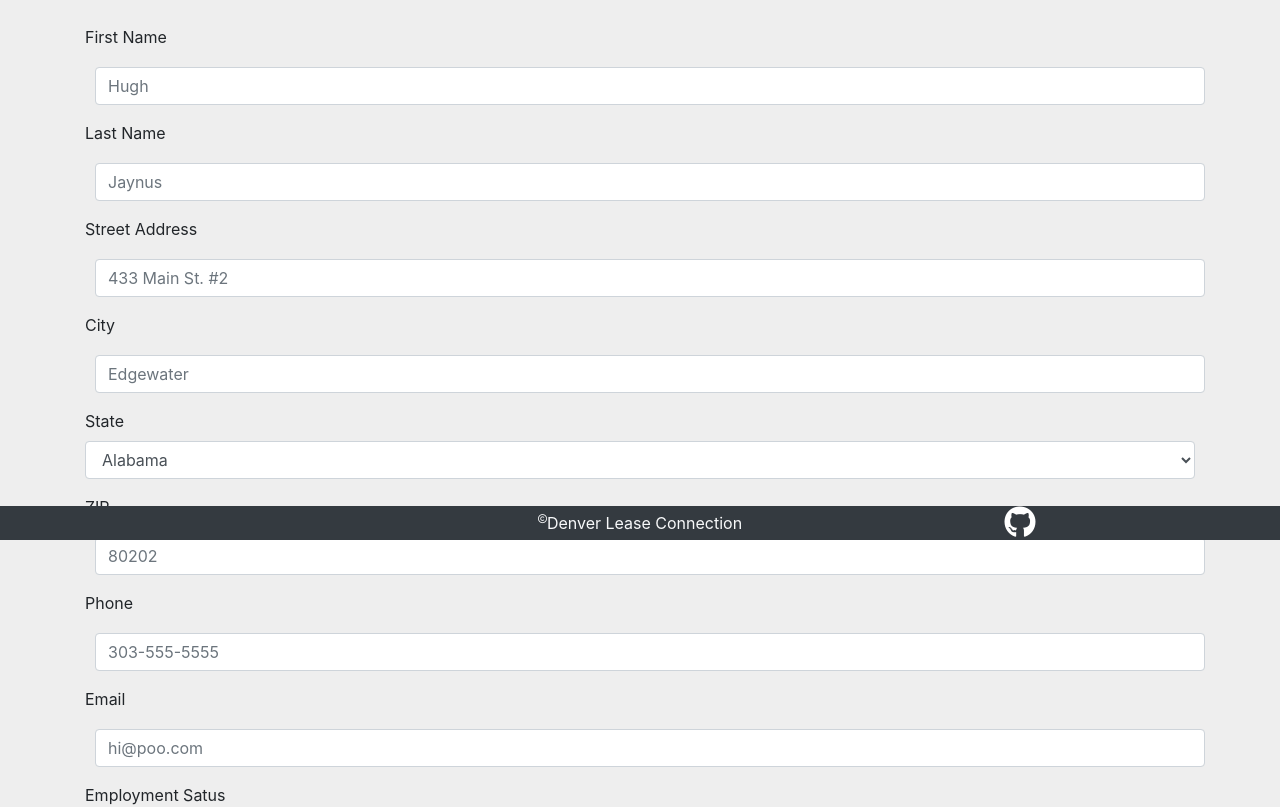
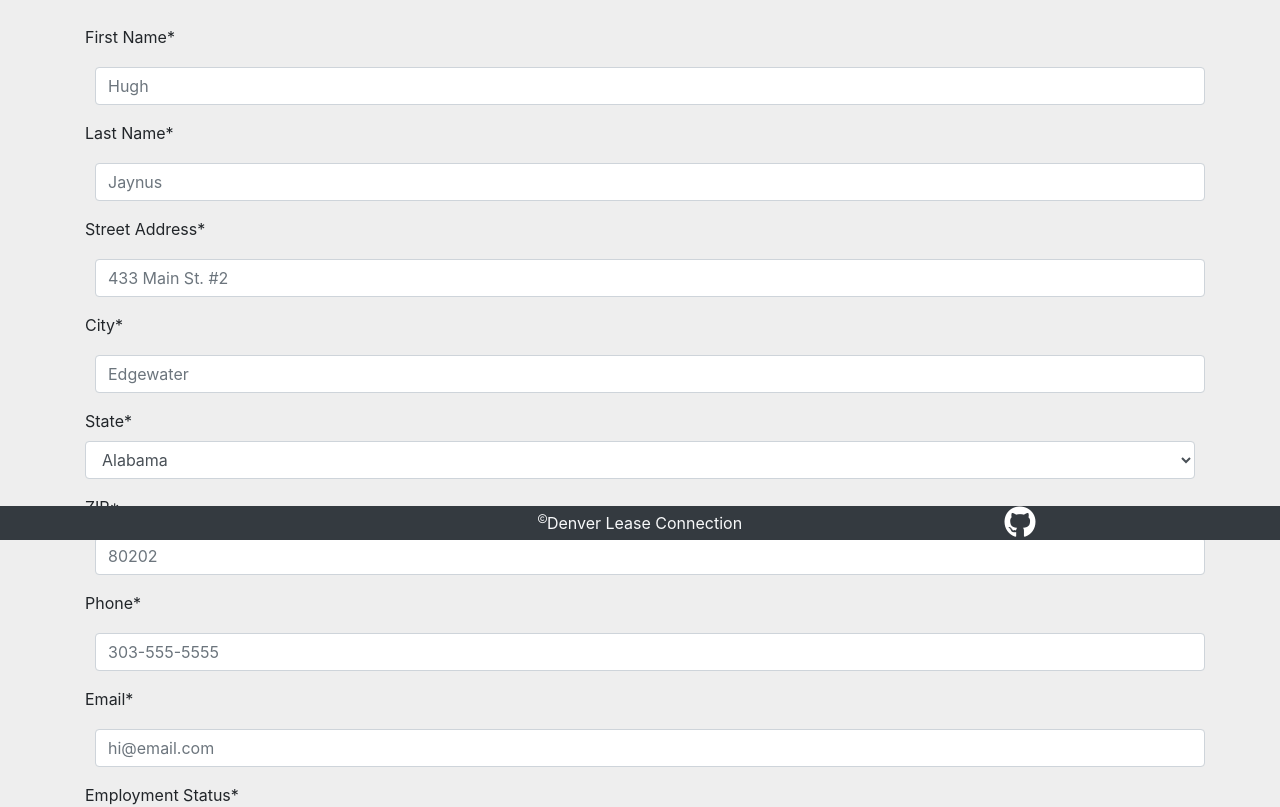
Before and after one commit to gradientus/denver-lease-connection, a React (Create React App) app in the folder client/: page /renterapp in a window 1280 px wide. Shown: the part 260-1067 px from the top of the page. Built offline with nearby package versions, Linux system fonts and the light colour scheme; no server answers; what @pusher/chatkit-client-react would draw is missing.

Commit message:
Adding code to post application information for renters

```diff
--- a/client/src/components/ApplicationForm/index.jsx
+++ b/client/src/components/ApplicationForm/index.jsx
@@ -1,17 +1,7 @@
 import React from "react";
 import RenterNav from "../RenterNav";
-import API from "../../util/API";
-import {
-  Button,
-  Jumbotron,
-  Form,
-  FormGroup,
-  Label,
-  Input,
-  FormText,
-  Col,
-  Row
-} from "reactstrap";
+//import API from "../../util/API";
+import { Button, Jumbotron, Form, FormGroup, Label, Input } from "reactstrap";
 
 const ApplicationForm = props => {
   return (
@@ -23,9 +13,10 @@ const ApplicationForm = props => {
         </Jumbotron>
         <Form>
           <FormGroup>
-            <Label for="firstName">First Name</Label>
+            <Label for="firstName">First Name*</Label>
             <Input
               onChange={props.handleInputChange}
+              value={props.state.firstName}
               type="text"
               name="firstName"
               id="firstNameId"
@@ -33,9 +24,10 @@ const ApplicationForm = props => {
             />
           </FormGroup>
           <FormGroup>
-            <Label for="lastName">Last Name</Label>
+            <Label for="lastName">Last Name*</Label>
             <Input
               onChange={props.handleInputChange}
+              value={props.state.lastName}
               type="text"
               name="lastName"
               id="lastNameId"
@@ -43,9 +35,10 @@ const ApplicationForm = props => {
             />
           </FormGroup>
           <FormGroup>
-            <Label for="address">Street Address</Label>
+            <Label for="address">Street Address*</Label>
             <Input
               onChange={props.handleInputChange}
+              value={props.state.address}
               type="text"
               name="address"
               id="addressId"
@@ -53,9 +46,10 @@ const ApplicationForm = props => {
             />
           </FormGroup>
           <FormGroup>
-            <Label for="city">City</Label>
+            <Label for="city">City*</Label>
             <Input
               onChange={props.handleInputChange}
+              value={props.state.city}
               type="text"
               name="city"
               id="cityId"
@@ -63,9 +57,10 @@ const ApplicationForm = props => {
             />
           </FormGroup>
           <FormGroup>
-            <Label for="state">State</Label>
+            <Label for="state">State*</Label>
             <Input
               onChange={props.handleInputChange}
+              value={props.state.state}
               type="select"
               name="state"
               id="stateId"
@@ -125,9 +120,10 @@ const ApplicationForm = props => {
             </Input>
           </FormGroup>
           <FormGroup>
-            <Label for="zip">ZIP</Label>
+            <Label for="zip">ZIP*</Label>
             <Input
               onChange={props.handleInputChange}
+              value={props.state.zip}
               type="text"
               name="zip"
               id="zipId"
@@ -135,9 +131,10 @@ const ApplicationForm = props => {
             />
           </FormGroup>
           <FormGroup>
-            <Label for="phone">Phone</Label>
+            <Label for="phone">Phone*</Label>
             <Input
               onChange={props.handleInputChange}
+              value={props.state.phone}
               type="text"
               name="phone"
               id="phoneId"
@@ -145,19 +142,21 @@ const ApplicationForm = props => {
             />
           </FormGroup>
           <FormGroup>
-            <Label for="email">Email</Label>
+            <Label for="email">Email*</Label>
             <Input
               onChange={props.handleInputChange}
+              value={props.state.email}
               type="text"
               name="email"
               id="emailId"
-              placeholder="hi@poo.com"
+              placeholder="hi@email.com"
             />
           </FormGroup>
           <FormGroup>
-            <Label for="employment">Employment Satus</Label>
+            <Label for="employment">Employment Status*</Label>
             <Input
               onChange={props.handleInputChange}
+              value={props.state.employment}
               type="select"
               name="employment"
               id="employmentId"
@@ -170,9 +169,10 @@ const ApplicationForm = props => {
             </Input>
           </FormGroup>
           <FormGroup>
-            <Label for="income">Income</Label>
+            <Label for="income">Income*</Label>
             <Input
               onChange={props.handleInputChange}
+              value={props.state.income}
               type="number"
               name="income"
               id="incomeId"
@@ -183,13 +183,15 @@ const ApplicationForm = props => {
             <Label for="info">Additional Information</Label>
             <Input
               onChange={props.handleInputChange}
+              value={props.state.info}
               type="textarea"
               name="info"
               id="additonalInfoId"
               placeholder="Any other information you want the landlord to know."
             />
           </FormGroup>
-          By clicking submit you are consenting to a criminal background check.
+          By clicking submit you are consenting to a criminal background
+          check.&nbsp;&nbsp;&nbsp;
           <Button color="primary">Submit</Button>
         </Form>
       </div>
--- a/client/src/pages/RenterApplication.js
+++ b/client/src/pages/RenterApplication.js
@@ -1,6 +1,6 @@
 import React, { Component } from "react";
 import ApplicationForm from "../components/ApplicationForm";
-//import API from "../util/API";
+import API from "../util/API";
 import Footer from "../components/Footer";
 import { Col, Row } from "reactstrap";
 
@@ -19,11 +19,55 @@ class RenterApplication extends Component {
     info: ""
   };
 
+  postApplication = () => {
+    API.postApplications()
+      .then(res => this.setState({ user: res.data }))
+      .catch(err => console.log(err));
+  };
+
+  componentDidMount() {
+    this.postApplication();
+  }
+  //QUESTION: Do I need didmount or willmount in here?
+
   handleInputChange = event => {
     const { name, value } = event.target;
     this.setState({
       [name]: value
     });
+  };
+
+  handleFormSubmit = event => {
+    event.preventDefault();
+    if (
+      this.state.firstName &&
+      this.state.lastName &&
+      this.state.address &&
+      this.state.city &&
+      this.state.state &&
+      this.state.zip &&
+      this.state.phone &&
+      this.state.email &&
+      this.state.income &&
+      this.state.employment
+    ) {
+      API.postApplications({
+        firstName: this.state.firstName,
+        lastName: this.state.lastName,
+        address: this.state.address,
+        state: this.state.state,
+        zip: this.state.zip,
+        phone: this.state.phone,
+        email: this.state.email,
+        income: this.state.income,
+        employment: this.state.employment,
+        info: this.state.info
+      })
+        .then(res => (window.location.href = "/renterapp")) //QUESTION:
+        .catch(err => console.log(err));
+    } else {
+      alert("Please fill out all required fields.");
+    }
   };
 
   render() {
--- a/client/src/util/API.js
+++ b/client/src/util/API.js
@@ -13,5 +13,10 @@ export default {
   //this is to get the applications saved to the renters collections
   getApplications: function() {
     return axios.get("/api/renter");
+  },
+
+  //this is to post the applications save to the renter collections
+  postApplications: function(applicationData) {
+    return axios.post("/api/renter", applicationData);
   }
 };
```
Also changed, not shown: 1 other file (tests, documents, lock files or other folders).
